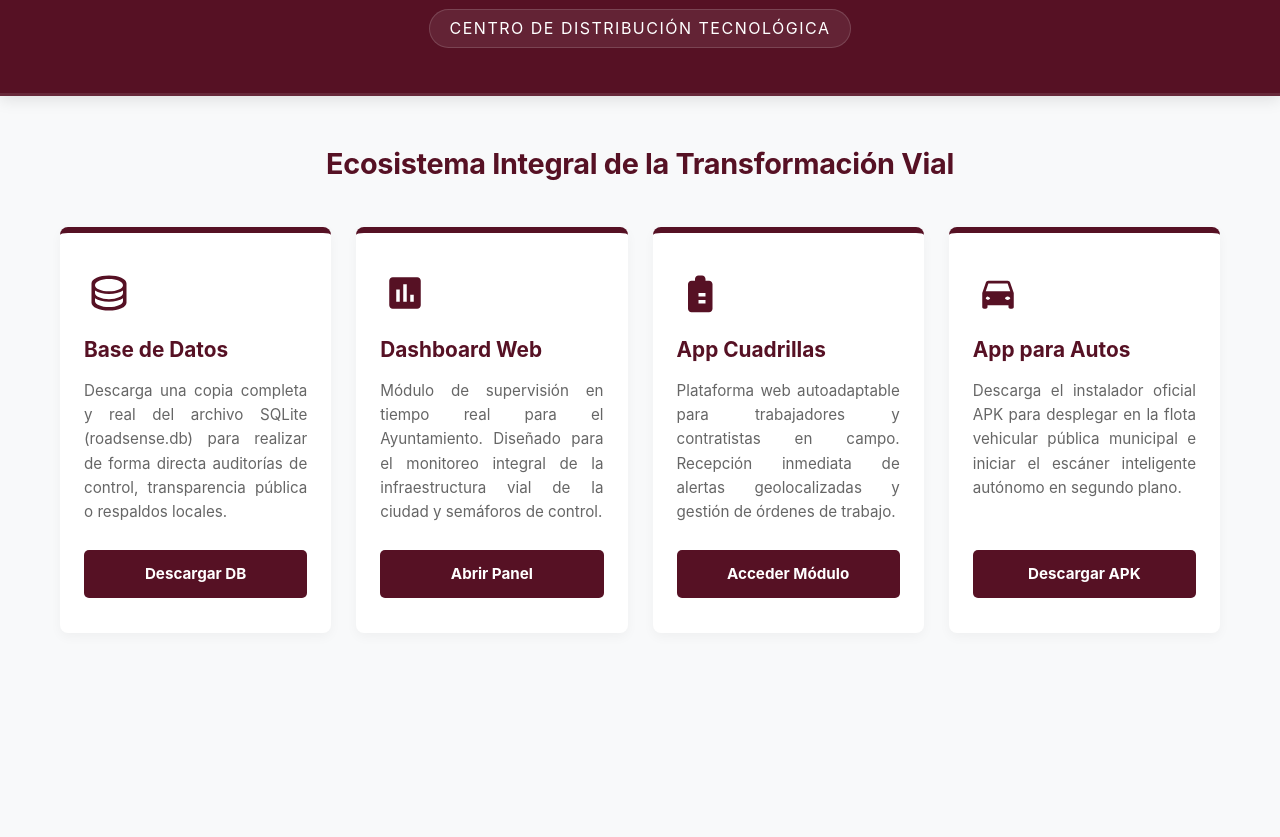
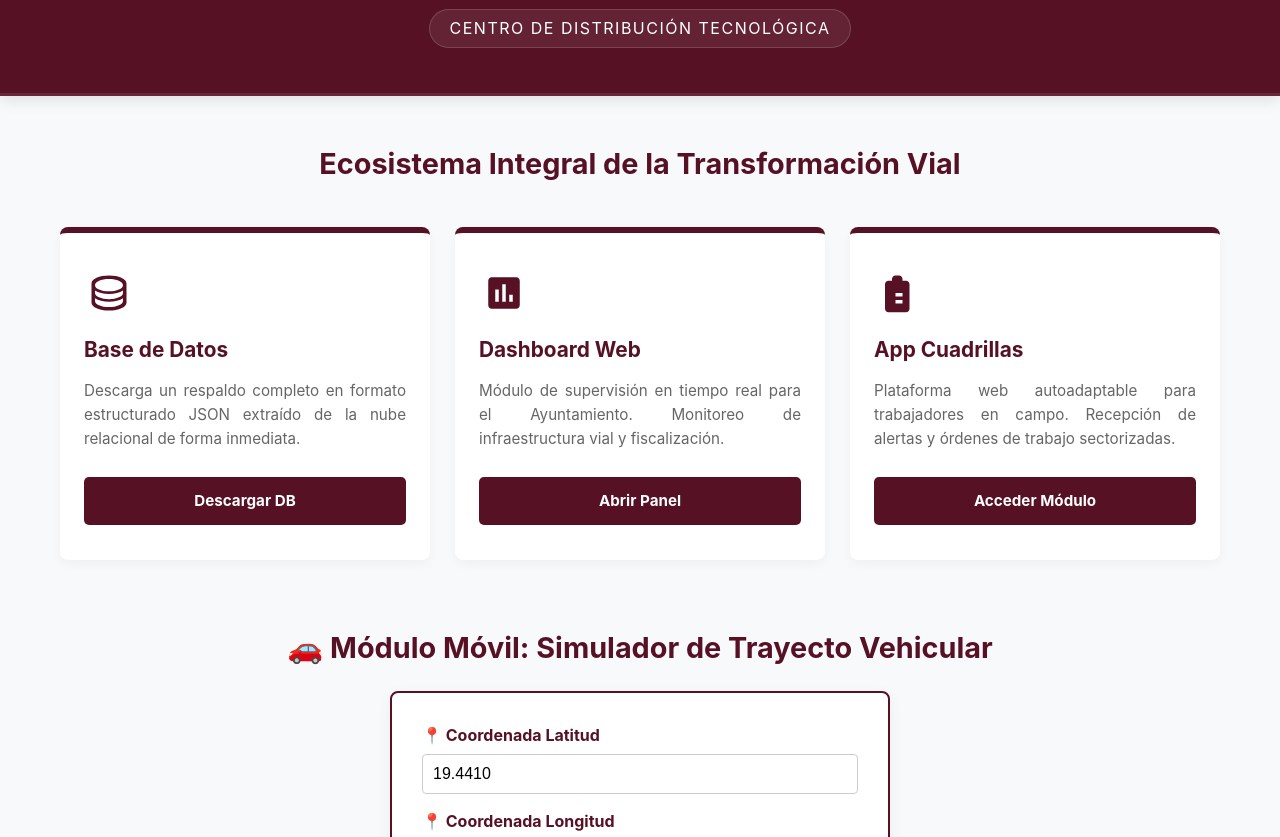
Before and after one commit to miguelaapipilhuazco-pixel/roadsense-municipal, a website: page index.html in a window 1280 px wide. Shown: the part 102-939 px from the top of the page. Before the commit the page ends 815 px from the top, so only its background shows below. Drawn offline with Linux system fonts and the light colour scheme.

Commit message:
Activar base de datos Postgres autonoma y agregar simulador de autos en el index web

```diff
--- a/index.html
+++ b/index.html
@@ -5,99 +5,28 @@
     <meta name="viewport" content="width=device-width, initial-scale=1">
     <title>Portal Bienestar Vial</title>
     <style>
-        :root {
-            --vino-morena: #561124;
-            --vino-hover: #3d0c19;
-            --bg-gris: #f8f9fa;
-        }
+        :root { --vino-morena: #561124; --vino-hover: #3d0c19; --bg-gris: #f8f9fa; }
         * { box-sizing: border-box; margin: 0; padding: 0; }
         body { font-family: -apple-system, BlinkMacSystemFont, "Segoe UI", Roboto, sans-serif; background: var(--bg-gris); color: #333; line-height: 1.6; }
-
-        header {
-            background: var(--vino-morena);
-            padding: 45px 20px;
-            text-align: center;
-            box-shadow: 0 4px 15px rgba(0,0,0,0.1);
-            border-bottom: 3px solid rgba(255,255,255,0.1);
-        }
+        header { background: var(--vino-morena); padding: 45px 20px; text-align: center; box-shadow: 0 4px 15px rgba(0,0,0,0.1); border-bottom: 3px solid rgba(255,255,255,0.1); }
         header h1 { font-size: 2.1rem; font-weight: 800; letter-spacing: -0.5px; text-transform: uppercase; color: #ffffff; }
-
-        .sub {
-            color: #ffffff;
-            font-size: 1rem;
-            margin: 12px auto 0;
-            font-weight: 400;
-            letter-spacing: 1.5px;
-            text-transform: uppercase;
-            background: rgba(255, 255, 255, 0.08);
-            display: inline-block;
-            padding: 6px 20px;
-            border-radius: 20px;
-            border: 1px solid rgba(255, 255, 255, 0.15);
-        }
-
-        h2 { text-align: center; margin: 45px 20px 20px; color: var(--vino-morena); font-weight: 700; font-size: 1.8rem; letter-spacing: -0.3px; }
-
-        .container {
-            max-width: 1200px;
-            margin: 0 auto 60px;
-            padding: 20px;
-            display: grid;
-            grid-template-columns: repeat(auto-fit, minmax(250px, 1fr));
-            gap: 25px;
-        }
-
-        .card {
-            background: white;
-            padding: 35px 24px;
-            border-radius: 8px;
-            box-shadow: 0 4px 12px rgba(0,0,0,0.04);
-            border-top: 6px solid var(--vino-morena);
-            display: flex;
-            flex-direction: column;
-            justify-content: space-between;
-            transition: transform 0.2s, box-shadow 0.2s;
-        }
-        .card:hover { transform: translateY(-5px); box-shadow: 0 8px 24px rgba(0,0,0,0.08); }
-
-        /* Contenedor de los nuevos íconos vectoriales de Morena */
-        .card-header-icon {
-            width: 50px;
-            height: 50px;
-            display: flex;
-            align-items: center;
-            justify-content: center;
-            margin-bottom: 15px;
-        }
-        .morena-svg-icon {
-            width: 42px;
-            height: 42px;
-            fill: var(--vino-morena); /* Pinta el ícono directamente en color guinda */
-        }
-
+        .sub { color: #ffffff; font-size: 1rem; margin: 12px auto 0; font-weight: 400; letter-spacing: 1.5px; text-transform: uppercase; background: rgba(255, 255, 255, 0.08); display: inline-block; padding: 6px 20px; border-radius: 20px; border: 1px solid rgba(255, 255, 255, 0.15); }
+        h2 { text-align: center; margin: 45px 20px 20px; color: var(--vino-morena); font-weight: 700; font-size: 1.8rem; }
+        .container { max-width: 1200px; margin: 0 auto 30px; padding: 20px; display: grid; grid-template-columns: repeat(auto-fit, minmax(220px, 1fr)); gap: 25px; }
+        .card { background: white; padding: 35px 24px; border-radius: 8px; box-shadow: 0 4px 12px rgba(0,0,0,0.04); border-top: 6px solid var(--vino-morena); display: flex; flex-direction: column; justify-content: space-between; transition: transform 0.2s; }
+        .card:hover { transform: translateY(-5px); }
+        .card-header-icon { width: 50px; height: 50px; display: flex; align-items: center; justify-content: center; margin-bottom: 15px; }
+        .morena-svg-icon { width: 42px; height: 42px; fill: var(--vino-morena); }
         .card-content h3 { margin-bottom: 12px; color: var(--vino-morena); font-size: 1.3rem; font-weight: 700; }
         .card-content p { font-size: 0.95rem; color: #666; margin-bottom: 25px; text-align: justify; }
-
-        .btn {
-            background: var(--vino-morena);
-            color: #ffffff;
-            text-decoration: none;
-            padding: 12px 20px;
-            border-radius: 5px;
-            font-weight: bold;
-            font-size: 0.95rem;
-            transition: background 0.2s;
-            text-align: center;
-            display: block;
-        }
+        .btn { background: var(--vino-morena); color: #ffffff; text-decoration: none; padding: 12px 20px; border-radius: 5px; font-weight: bold; font-size: 0.95rem; text-align: center; display: block; border:none; width:100%; cursor:pointer; }
         .btn:hover { background: var(--vino-hover); }
 
-        @media (max-width: 480px) {
-            header h1 { font-size: 1.5rem; }
-            .sub { font-size: 0.85rem; letter-spacing: 1px; }
-            h2 { font-size: 1.3rem; }
-            .container { padding: 10px; gap: 15px; }
-        }
+        /* DISEÑO FORMULARIO SIMULADOR DE AUTO */
+        .sim-container { max-width: 500px; margin: 0 auto 60px; background: white; padding: 30px; border-radius: 8px; box-shadow: 0 4px 15px rgba(0,0,0,0.05); border: 2px solid var(--vino-morena); }
+        .form-group { margin-bottom: 15px; text-align: left; }
+        .form-group label { display: block; font-weight: bold; margin-bottom: 5px; color: var(--vino-morena); }
+        .form-group input { width: 100%; padding: 10px; border: 1px solid #ccc; border-radius: 4px; font-size: 1rem; }
     </style>
 </head>
 <body>
@@ -109,65 +38,83 @@
     <h2>Ecosistema Integral de la Transformación Vial</h2>
 
     <div class="container">
-        <!-- 1. BASE DE DATOS -->
         <div class="card">
             <div class="card-content">
                 <div class="card-header-icon">
-                    <!-- SVG Nativo: Servidor/Base de Datos -->
-                    <svg class="morena-svg-icon" viewBox="0 0 24 24">
-                        <path d="M12 2C6.48 2 2 4.02 2 6.5v11c0 2.48 4.48 4.5 10 4.5s10-2.02 10-4.5v-11C22 4.02 17.52 2 12 2zm0 18c-4.42 0-8-1.57-8-3.5V15c1.82 1.29 4.74 2 8 2s6.18-.71 8-2v1.5c0 1.93-3.58 3.5-8 3.5zm0-4.5c-4.42 0-8-1.57-8-3.5V10.5c1.82 1.29 4.74 2 8 2s6.18-.71 8-2V12c0 1.93-3.58 3.5-8 3.5zm0-4.5c-4.42 0-8-1.57-8-3.5S7.58 4 12 4s8 1.57 8 3.5-3.58 3.5-8 3.5z"/>
-                    </svg>
+                    <svg class="morena-svg-icon" viewBox="0 0 24 24"><path d="M12 2C6.48 2 2 4.02 2 6.5v11c0 2.48 4.48 4.5 10 4.5s10-2.02 10-4.5v-11C22 4.02 17.52 2 12 2zm0 18c-4.42 0-8-1.57-8-3.5V15c1.82 1.29 4.74 2 8 2s6.18-.71 8-2v1.5c0 1.93-3.58 3.5-8 3.5zm0-4.5c-4.42 0-8-1.57-8-3.5V10.5c1.82 1.29 4.74 2 8 2s6.18-.71 8-2V12c0 1.93-3.58 3.5-8 3.5zm0-4.5c-4.42 0-8-1.57-8-3.5S7.58 4 12 4s8 1.57 8 3.5-3.58 3.5-8 3.5z"/></svg>
                 </div>
                 <h3>Base de Datos</h3>
-                <p>Descarga una copia completa y real del archivo SQLite (roadsense.db) para realizar de forma directa auditorías de control, transparencia pública o respaldos locales.</p>
+                <p>Descarga un respaldo completo en formato estructurado JSON extraído de la nube relacional de forma inmediata.</p>
             </div>
             <a href="/api/descargar/database" class="btn">Descargar DB</a>
         </div>
 
-        <!-- 2. DASHBOARD WEB -->
         <div class="card">
             <div class="card-content">
                 <div class="card-header-icon">
-                    <!-- SVG Nativo: Gráfica/Dashboard -->
-                    <svg class="morena-svg-icon" viewBox="0 0 24 24">
-                        <path d="M19 3H5c-1.1 0-2 .9-2 2v14c0 1.1.9 2 2 2h14c1.1 0 2-.9 2-2V5c0-1.1-.9-2-2-2zM9 17H7v-7h2v7zm4 0h-2V7h2v10zm4 0h-2v-4h2v4z"/>
-                    </svg>
+                    <svg class="morena-svg-icon" viewBox="0 0 24 24"><path d="M19 3H5c-1.1 0-2 .9-2 2v14c0 1.1.9 2 2 2h14c1.1 0 2-.9 2-2V5c0-1.1-.9-2-2-2zM9 17H7v-7h2v7zm4 0h-2V7h2v10zm4 0h-2v-4h2v4z"/></svg>
                 </div>
                 <h3>Dashboard Web</h3>
-                <p>Módulo de supervisión en tiempo real para el Ayuntamiento. Diseñado para el monitoreo integral de la infraestructura vial de la ciudad y semáforos de control.</p>
+                <p>Módulo de supervisión en tiempo real para el Ayuntamiento. Monitoreo de infraestructura vial y fiscalización.</p>
             </div>
             <a href="/dashboard.html" class="btn">Abrir Panel</a>
         </div>
 
-        <!-- 3. APP DE CUADRILLAS -->
         <div class="card">
             <div class="card-content">
                 <div class="card-header-icon">
-                    <!-- SVG Nativo: Obras/Trabajador -->
-                    <svg class="morena-svg-icon" viewBox="0 0 24 24">
-                        <path d="M12 2c1.1 0 2 .9 2 2v1h2c1.1 0 2 .9 2 2v14c0 1.1-.9 2-2 2H6c-1.1 0-2-.9-2-2V7c0-1.1.9-2 2-2h2V4c0-1.1.9-2 2-2zm2 10h-4v2h4v-2zm0 4h-4v2h4v-2z"/>
-                    </svg>
+                    <svg class="morena-svg-icon" viewBox="0 0 24 24"><path d="M12 2c1.1 0 2 .9 2 2v1h2c1.1 0 2 .9 2 2v14c0 1.1-.9 2-2 2H6c-1.1 0-2-.9-2-2V7c0-1.1.9-2 2-2h2V4c0-1.1.9-2 2-2zm2 10h-4v2h4v-2zm0 4h-4v2h4v-2z"/></svg>
                 </div>
                 <h3>App Cuadrillas</h3>
-                <p>Plataforma web autoadaptable para trabajadores y contratistas en campo. Recepción inmediata de alertas geolocalizadas y gestión de órdenes de trabajo.</p>
+                <p>Plataforma web autoadaptable para trabajadores en campo. Recepción de alertas y órdenes de trabajo sectorizadas.</p>
             </div>
             <a href="/contratista.html" class="btn">Acceder Módulo</a>
         </div>
+    </div>
 
-        <!-- 4. APP MÓVIL DE LOS AUTOS -->
-        <div class="card">
-            <div class="card-content">
-                <div class="card-header-icon">
-                    <!-- SVG Nativo: Vehículo -->
-                    <svg class="morena-svg-icon" viewBox="0 0 24 24">
-                        <path d="M18.92 6.01C18.72 5.42 18.16 5 17.5 5h-11c-.66 0-1.21.42-1.42 1.01L3 12v8c0 .55.45 1 1 1h1c.55 0 1-.45 1-1v-1h12v1c0 .55.45 1 1 1h1c.55 0 1-.45 1-1v-8l-2.08-5.99zM6.5 16c-.83 0-1.5-.67-1.5-1s.67-1 1-1 1.5.67 1.5 1-.67 1-1.5 1zm11 0c-.83 0-1.5-.67-1.5-1s.67-1 1.5-1 1.5.67 1.5 1-.67 1-1.5 1zM5 11l1.5-4.5h11L19 11H5z"/>
-                    </svg>
-                </div>
-                <h3>App para Autos</h3>
-                <p>Descarga el instalador oficial APK para desplegar en la flota vehicular pública municipal e iniciar el escáner inteligente autónomo en segundo plano.</p>
-            </div>
-            <a href="#" class="btn" onclick="alert('Descargando RoadSense_Recoleccion_v1.apk (Simulado)')">Descargar APK</a>
+    <!-- SECCIÓN INTERACTIVA: SIMULADOR DE AUTO EN VIVO -->
+    <h2>🚗 Módulo Móvil: Simulador de Trayecto Vehicular</h2>
+    <div class="sim-container">
+        <div class="form-group">
+            <label>📍 Coordenada Latitud</label>
+            <input type="text" id="lat" value="19.4410">
         </div>
+        <div class="form-group">
+            <label>📍 Coordenada Longitud</label>
+            <input type="text" id="lon" value="-99.1230">
+        </div>
+        <div class="form-group">
+            <label>📊 Impacto Acelerómetro Eje Z (Escala 1-10)</label>
+            <input type="number" id="fuerza" value="8" min="1" max="10">
+        </div>
+        <button class="btn" onclick="simularImpacto()">Simular Caída en Bache</button>
+        <div id="status-envio" style="margin-top:15px; font-weight:bold; text-align:center;"></div>
     </div>
+
+    <script>
+        async function simularImpacto() {
+            const statusDiv = document.getElementById('status-envio');
+            statusDiv.style.color = '#333';
+            statusDiv.innerText = 'Transmitiendo telemetría a la nube...';
+
+            try {
+                const r = await fetch('/api/telemetria', {
+                    method: 'POST',
+                    headers: {'Content-Type': 'application/json'},
+                    body: JSON.stringify({
+                        latitud: document.getElementById('lat').value,
+                        longitud: document.getElementById('lon').value,
+                        fuerza: document.getElementById('fuerza').value
+                    })
+                });
+                const res = await r.json();
+                statusDiv.style.color = 'green';
+                statusDiv.innerText = '✓ Reporte guardado con éxito. Estado: ' + res.status;
+            } catch(e) {
+                statusDiv.style.color = 'red';
+                statusDiv.innerText = '❌ Error de red con el backend serverless.';
+            }
+        }
+    </script>
 </body>
 </html>
```
Also changed, not shown: api/index.js (+31 -34 lines).
